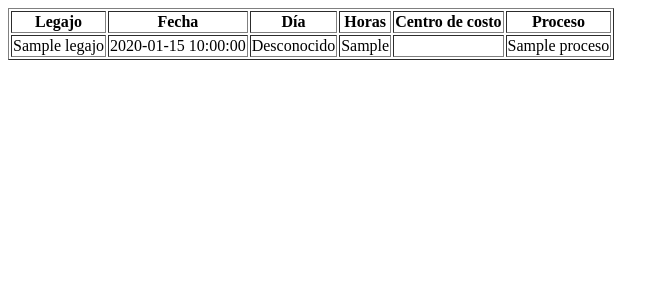
After one commit to AgustinMadygraf/Horas, a PHP site: template templates/registro_horas_template.php in a window 1280 px wide. The commit adds this page. Shown: the top 300 px of the page, without its empty margins (0-669 px from the left). Run offline with PHP 8.4, Linux system fonts and the light colour scheme; the template is opened without the code that fills it: most values are stand-ins (such as "Sample title", 1, 10 or a date in 2020); data that the repository does not hold is empty.

Commit message:
Update code to use template file for presentation. (generated by blackbox.ai )

```diff
--- /dev/null
+++ b/templates/registro_horas_template.php
@@ -0,0 +1,37 @@
+<?php // registro_horas_template.php ?>
+<!DOCTYPE html>
+<html>
+<head>
+    <title>Registro de Horas</title>
+</head>
+<body>
+    <?php if ($resultado->num_rows > 0): ?>
+        <table border='1'>
+            <tr>
+                <th>Legajo</th>
+                <th>Fecha</th>
+                <th>Día</th>
+                <th>Horas</th>
+                <th>Centro de costo</th>
+                <th>Proceso</th>
+            </tr>
+            <?php while($fila = $resultado->fetch_assoc()): ?>
+                <?php
+                $dia = date('l', strtotime($fila["fecha"]));
+                $diaEnEspañol = $diasEnEspañol[$dia] ?? 'Desconocido';
+                ?>
+                <tr>
+                    <td><?= $fila["legajo"] ?></td>
+                    <td><?= $fila["fecha"] ?></td>
+                    <td><?= $diaEnEspañol ?></td>
+                    <td><?= $fila["horas_trabajadas"] ?></td>
+                    <td><?= obtenerNombreCentroCosto($fila["centro_costo"]) ?></td>
+                    <td><?= $fila["proceso"] ?></td>
+                </tr>
+            <?php endwhile; ?>
+        </table>
+    <?php else: ?>
+        <p>No se encontraron resultados.</p>
+    <?php endif; ?>
+</body>
+</html>
```
Also changed, not shown: registro_horas.php (+3 -15 lines).
